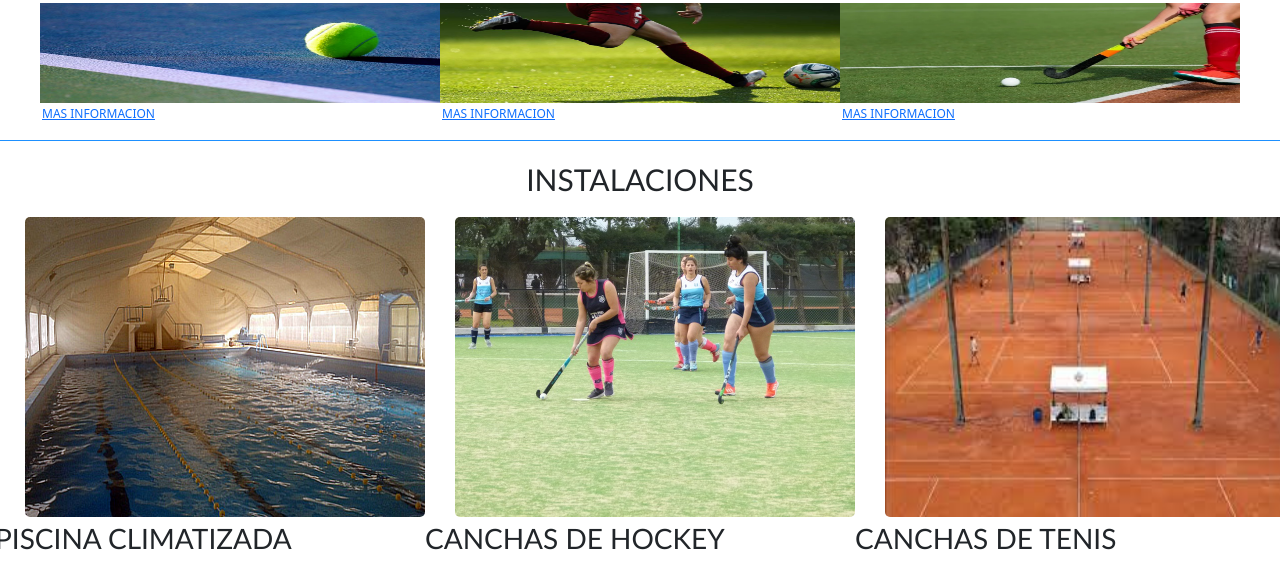
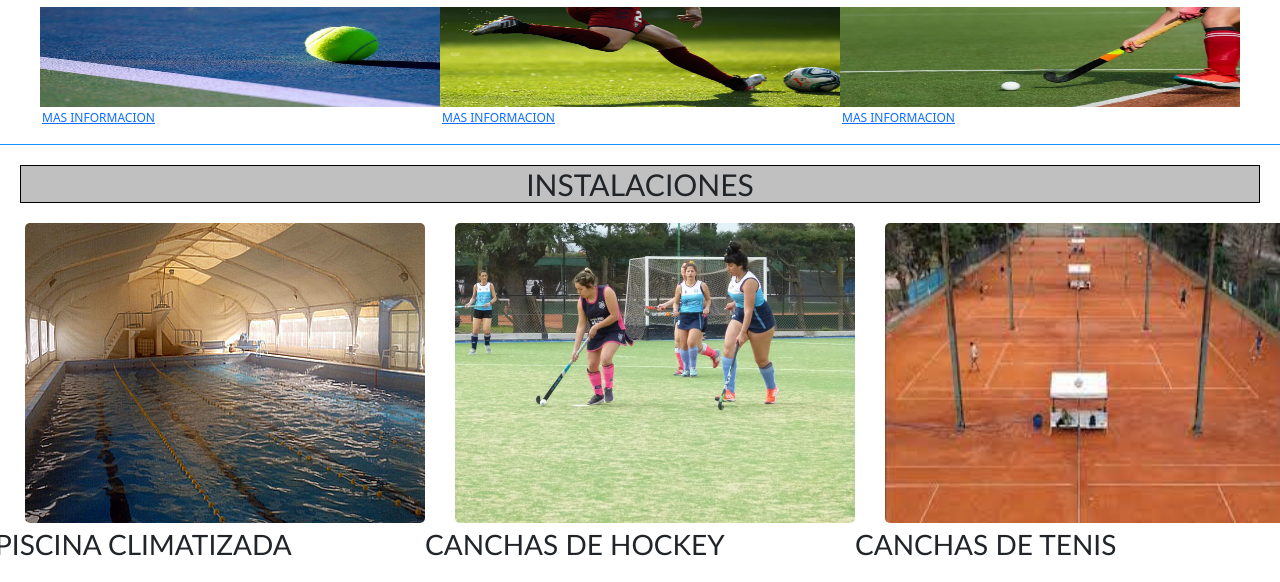
Before and after one commit to PepeFrego/Work, a plain HTML site: page index.html in a window 1280 px wide. Shown: the part 719-1301 px from the top of the page. Drawn offline with nearby package versions, Linux system fonts and the light colour scheme.

Commit message:
background color silver for all h2

```diff
--- a/style.css
+++ b/style.css
@@ -210,3 +210,10 @@ align-items: center;
 .inscription{
    display: flex;
 }
+
+h2{
+    display: block;
+    background-color: silver;
+    border: 1px solid black;
+
+}
```
